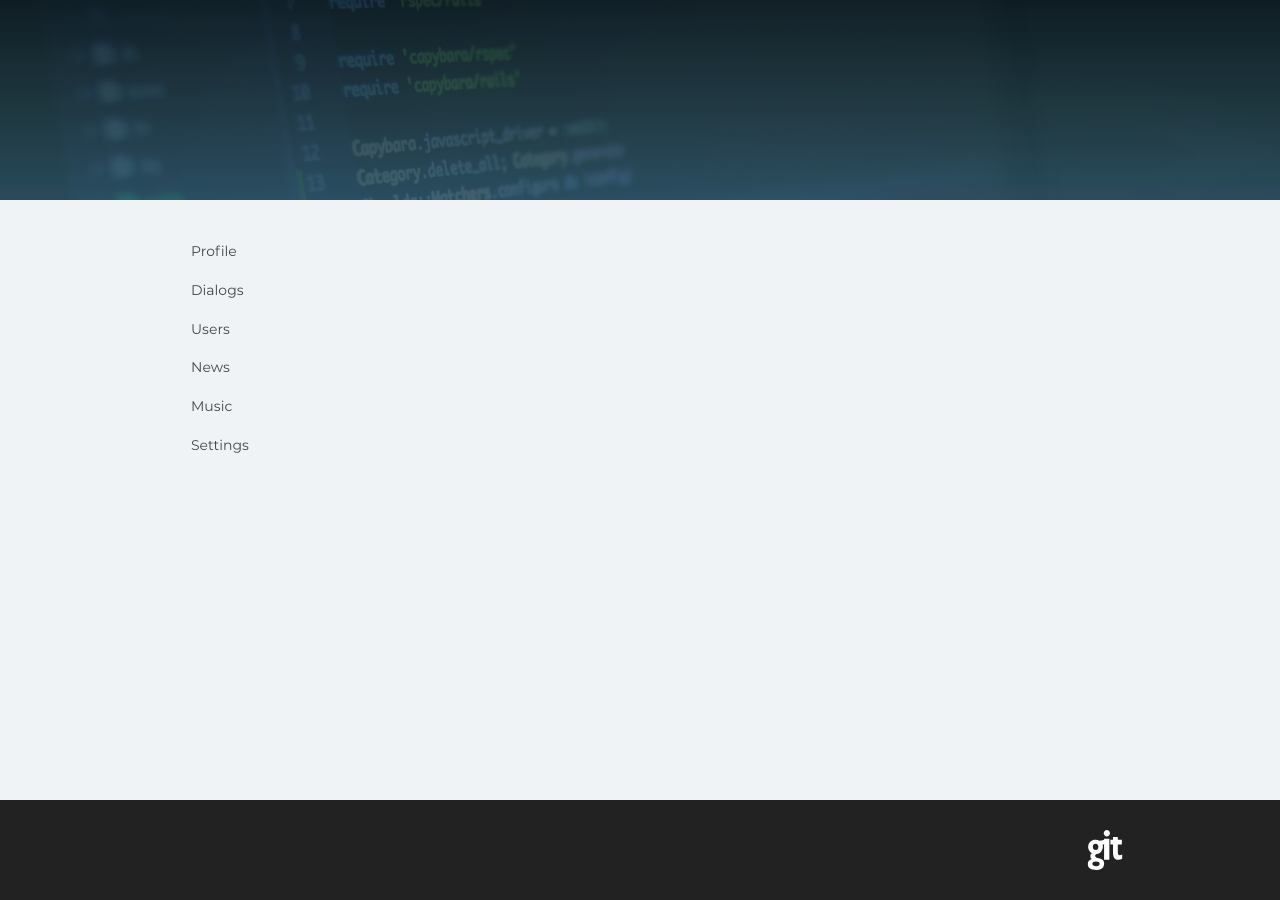
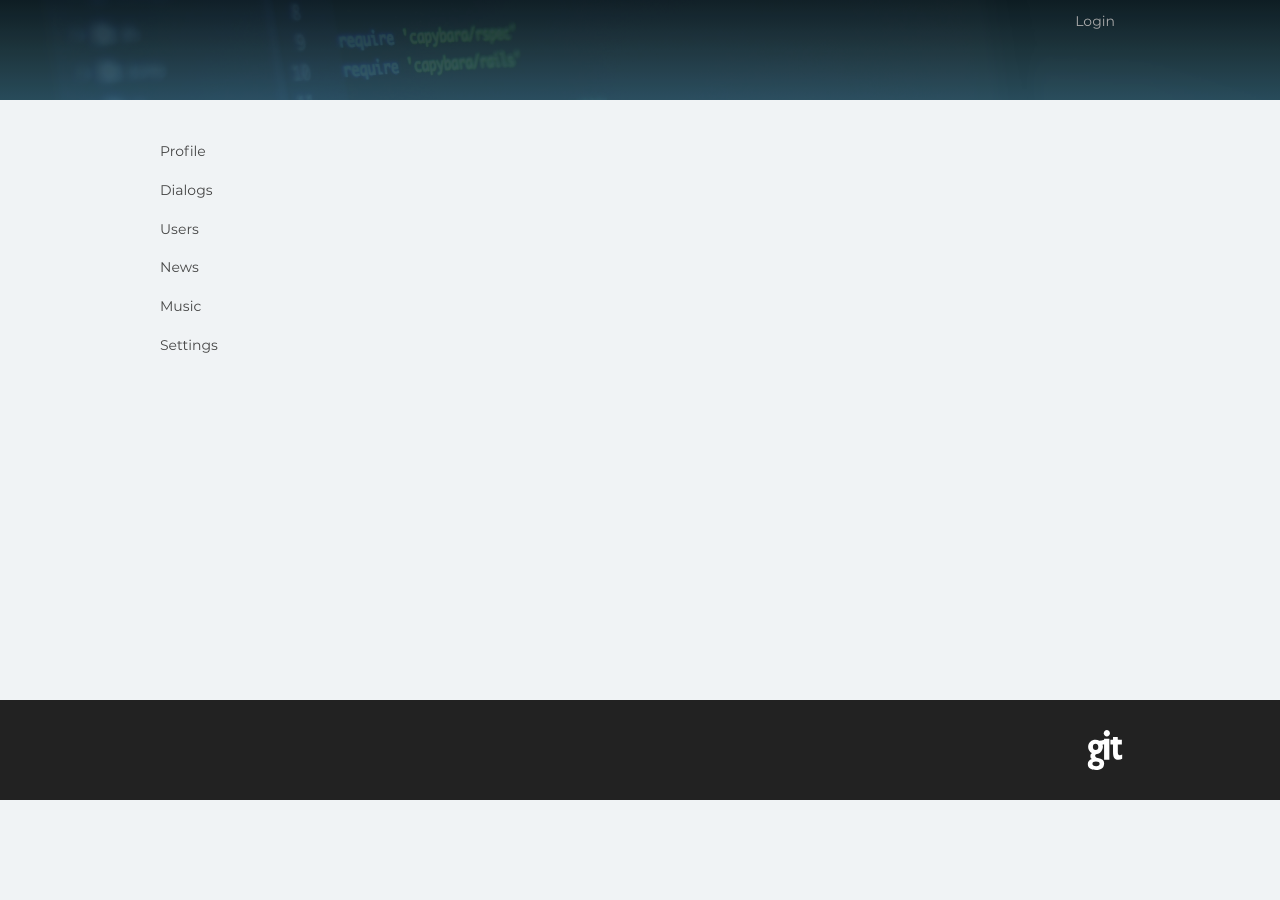
Before and after one commit to AlexLibrary/react-social-network, a React (Create React App) app: page /login in a window 1280 px wide. After the commit the page ends 800 px from the top, so only its background shows below. Built offline with nearby package versions, Linux system fonts and the light colour scheme; no server answers.

Commit message:
done lesson 61

```diff
--- a/src/App.js
+++ b/src/App.js
@@ -1,6 +1,6 @@
 import React from "react";
 import { BrowserRouter } from "react-router-dom"
-import Header from "./components/Header";
+import HeaderContainer from "./components/Header/Container";
 import Page from "./components/Page";
 import Footer from "./components/Footer";
 import './App.scss'
@@ -10,7 +10,7 @@ const App = () => {
   return (
     <BrowserRouter>
       <div className={`${S}`}>
-        <Header />
+        <HeaderContainer />
         <Page />
         <Footer />
       </div>
--- /dev/null
+++ b/src/components/Header/Container.js
@@ -0,0 +1,39 @@
+import React from "react";
+import Header from '.';
+import axios from 'axios'
+import { connect } from 'react-redux'
+import { setAuthUserData } from '../../reducers/auth_users'
+
+class HeaderContainer extends React.Component {
+  componentDidMount() {
+    console.log('componentDidMount');
+    // if (this.props.users.length === 0) {
+    axios.get(`https://social-network.samuraijs.com/api/1.0/auth/me`, {
+      withCredentials: true,
+      headers: {
+        // 'API-KEY': '2770717b-7856-4262-9cce-04c5522365f3'
+      }
+    })
+      .then(response => {
+        console.log('--- response.data', response.data)
+        if (response.data.resultCode === 0) {
+          const { id, email, login } = response.data.data
+          this.props.setAuthUserData(id, email, login);
+        }
+      });
+    // }
+  }
+
+  render() {
+    return (<Header {...this.props} />)
+  }
+}
+
+const mapStateToProps = (state) => ({
+  isAuth: state.authPart.isAuth,
+  login: state.authPart.login
+})
+
+export default connect(mapStateToProps, {
+  setAuthUserData,
+})(HeaderContainer);
--- a/src/components/Header/index.js
+++ b/src/components/Header/index.js
@@ -1,11 +1,19 @@
 import React from "react";
 import './style.scss'
+import { NavLink } from "react-router-dom";
 const S = 'Header';
 
-const Header = () => {
+const Header = (props) => {
   return (
     <div className={`${S}`}>
       <img src="./bg-header.jpg" alt="" />
+      <div className="container">
+        <div className={`${S}__login`}>
+          {props.isAuth
+            ? props.login
+            : <NavLink to={'/login'}>Login</NavLink>}
+        </div>
+      </div>
     </div>
   )
 }
--- a/src/components/Header/style.scss
+++ b/src/components/Header/style.scss
@@ -1,6 +1,6 @@
 .Header {
   width: 100%;
-  height: 200px;
+  height: 100px;
   position: relative;
   margin-bottom: 20px;
 
@@ -12,4 +12,18 @@
     top: 20%;
     transform: translateY(-20%);
   }
+  &__login{
+    display: flex;
+    justify-content: flex-end;
+    position: relative;
+    padding: 10px;
+    z-index: 10;
+    color: #aaa;
+    a {
+      color: #aaa;
+      &:hover {
+        color: #fff;
+      }
+    }
+  }
 }
--- a/src/components/Page/Page_Items/Page_Items_Profile/CONT_Page_Items_Profile_Posts/Page_Items_Profile_Posts/index.js
+++ b/src/components/Page/Page_Items/Page_Items_Profile/CONT_Page_Items_Profile_Posts/Page_Items_Profile_Posts/index.js
@@ -17,9 +17,6 @@ const Page_Items_Profile_Posts = (props) => {
     return post
   }
 
-  console.log(props.profile.photos.small);
-
-
   return (
     <div className={`${S}`}>
       <h2>My posts</h2>
--- a/src/components/Page/Page_Items/Page_Items_Profile/Container.js
+++ b/src/components/Page/Page_Items/Page_Items_Profile/Container.js
@@ -7,7 +7,7 @@ import { withRouter } from "react-router-dom";
 
 
 class ProfileContainer extends React.Component {
-
+  // https://social-network.samuraijs.com/api/1.0/auth/me
   componentDidMount() {
     const userId = this.props.match.params.userId;
     axios.get(`https://social-network.samuraijs.com/api/1.0/profile/${userId ? userId : '2'}`, {
--- a/src/components/Page/Page_Items/style.scss
+++ b/src/components/Page/Page_Items/style.scss
@@ -1,4 +1,4 @@
 .Page_Items {
-  width: 75%;
+  width: 80%;
 
 }
--- a/src/components/Page/Page_Sidebar/Page_Sidebar_Menu/style.scss
+++ b/src/components/Page/Page_Sidebar/Page_Sidebar_Menu/style.scss
@@ -6,7 +6,7 @@
     color: #444;
     margin-bottom: 15px;
     border-left: 5px solid transparent;
-    padding-left: 10px;
+    padding-left: 15px;
     &:hover {
       border-left: 5px solid #aaa;
     }
--- a/src/components/Page/Page_Sidebar/style.scss
+++ b/src/components/Page/Page_Sidebar/style.scss
@@ -2,7 +2,7 @@
   display: flex;
   flex-direction: column;
 
-  width: 25%;
-  padding: 0 36px;
+  width: 20%;
+  padding-right: 36px;
   margin: 20px 0;
 }
--- /dev/null
+++ b/src/reducers/auth_users.js
@@ -0,0 +1,26 @@
+const SET_AUTH_USER_DATA = 'SET_AUTH_USER_DATA'
+
+const initialState = {
+  //{"data":{},"messages":["You are not authorized"],"resultCode":1}
+  userId: null,
+  email: null,
+  login: null,
+  isAuth: false
+}
+
+const authReducer = (state = initialState, action) => {
+  switch (action.type) {
+    case SET_AUTH_USER_DATA:
+      return {
+        ...state,
+        ...action.data,
+        isAuth: true
+      };
+    default:
+      return state;
+  }
+}
+
+export const setAuthUserData = (userId, email, login) => ({ type: SET_AUTH_USER_DATA, data: { userId, email, login } })
+
+export default authReducer
--- a/src/redux_store.js
+++ b/src/redux_store.js
@@ -3,12 +3,14 @@ import profileReducer from "./reducers/reducer_profile";
 import dialogsReducer from "./reducers/reducer_dialogs";
 import sidebarReducer from "./reducers/reducer_sidebar";
 import usersReducer from './reducers/reducer_users';
+import authReducer from './reducers/auth_users';
 
 const reducers = combineReducers({
   profile: profileReducer,
   dialogPage: dialogsReducer,
   sidebar: sidebarReducer,
   usersPage: usersReducer,
+  authPart: authReducer,
 });
 
 const store = createStore(reducers);
```
